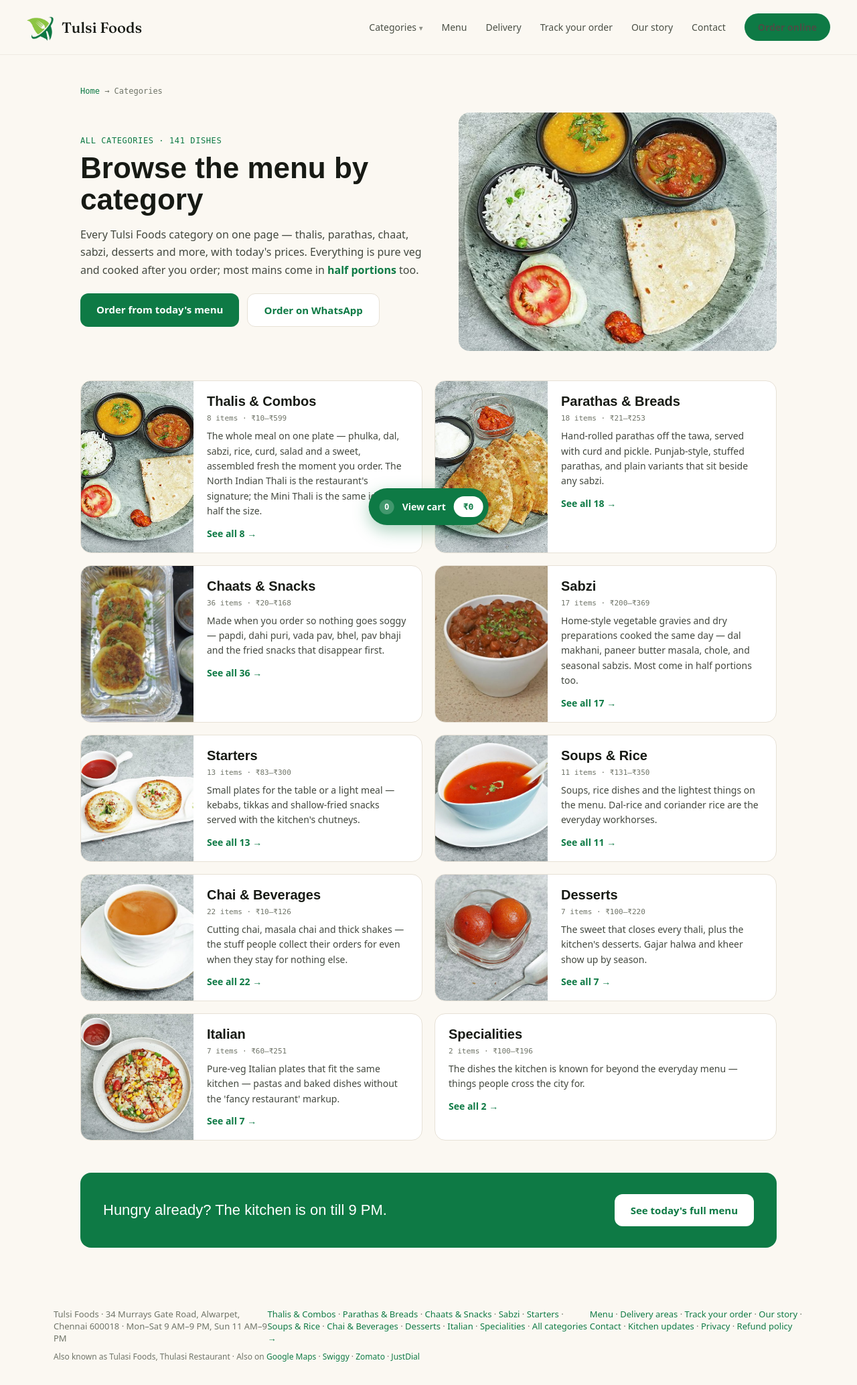
After one commit to rahullath/tulsi-foods, a FastAPI app: page /category in a window 1280 px wide. The commit adds this page. Shown: the whole page at 67% size. Run offline with FastAPI, Linux system fonts and the light colour scheme; data comes from the database, SQL or seed files in the repository.

Commit message:
new /category index page: h1 + 10 h2 cards (photo, blurb, count, price range), hero image, dual CTA, ItemList+BreadcrumbList JSON-LD, menu-driven sitemap lastmod, llms.txt entry, inbound via nav dropdown + landing + shared footer

```diff
--- a/app/main.py
+++ b/app/main.py
@@ -565,6 +565,7 @@ def llms_txt():
     ]
     for cat in all_categories():
         lines.append(f"- {cat['name']} ({cat['count']} items): {SITE_URL}/category/{cat['slug']}")
+    lines.append(f"- [All categories]({SITE_URL}/category): the full category index in one page")
     lines += [
         "",
         "## Popular dishes",
@@ -593,6 +594,7 @@ SITEMAP_TEMPLATES = {
     "/track": "track-landing.html",
     "/404": "404.html",
     "/updates": "updates.html",
+    "/category": "categories.html",
 }
 
 
@@ -600,6 +602,7 @@ SITEMAP_TEMPLATES = {
 # template and its data file, so new entries bump the date without a deploy.
 SITEMAP_DATA_FILES = {
     "/updates": UPDATES_FILE,
+    "/category": Path("data/menu.json"),
 }
 
 
@@ -949,6 +952,45 @@ def admin_conversation_human(wa_id: str, body: HumanIn,
     return {"wa_id": wa_id, "human": body.human, "ok": True}
 
 
+@app.get("/category", response_class=HTMLResponse)
+def category_index(request: Request):
+    """Index of all food categories — the parent page the 10 category pages
+    hang off, with a card (photo, blurb, count, price range) per category."""
+    photos = dish_photo_ids()
+    groups = []
+    for cat in all_categories():
+        items = [m for m in menu.load_menu()
+                 if m["group"] == cat["name"] and not m["id"].endswith(menu.HALF_SUFFIX)]
+        items.sort(key=lambda m: (not m.get("popular"), m["name"]))
+        prices = [float(m["price"]) for m in items if isinstance(m.get("price"), (int, float))]
+        photo = next((m["id"] for m in items if m["id"] in photos), None)
+        groups.append({"name": cat["name"], "slug": cat["slug"], "count": len(items),
+                       "blurb": CATEGORY_BLURBS.get(cat["name"]) or "",
+                       "photo": photo,
+                       "low": min(prices) if prices else None,
+                       "high": max(prices) if prices else None})
+    index_url = f"{SITE_URL}/category"
+    return templates.TemplateResponse(
+        request,
+        "categories.html",
+        {"groups": groups, "categories": all_categories(),
+         "total_items": sum(g["count"] for g in groups), "index_url": index_url,
+         "index_json_ld": [
+             {"@context": "https://schema.org", "@type": "ItemList",
+              "name": "Tulsi Foods menu categories", "url": index_url,
+              "numberOfItems": len(groups),
+              "itemListElement": [
+                  {"@type": "ListItem", "position": i + 1,
+                   "name": g["name"], "url": f"{SITE_URL}/category/{g['slug']}"}
+                  for i, g in enumerate(groups)]},
+             {"@context": "https://schema.org", "@type": "BreadcrumbList",
+              "itemListElement": [
+                  {"@type": "ListItem", "position": 1, "name": "Home", "item": SITE_URL},
+                  {"@type": "ListItem", "position": 2, "name": "Categories", "item": index_url}]},
+         ]},
+    )
+
+
 @app.get("/category/{slug}", response_class=HTMLResponse)
 def category_page(request: Request, slug: str):
     """One SEO page per food category, listing every item in it, all linked
--- a/app/templates/_footer.html
+++ b/app/templates/_footer.html
@@ -8,7 +8,7 @@
   <div class="footer-main">
     <span>Tulsi Foods · 34 Murrays Gate Road, Alwarpet, Chennai 600018 · Mon–Sat 9 AM–9 PM, Sun 11 AM–9 PM</span>
     {% if categories %}
-    <span>{% for c in categories %}<a href="/category/{{ c.slug }}">{{ c.name }}</a>{% if not loop.last %} · {% endif %}{% endfor %}</span>
+    <span>{% for c in categories %}<a href="/category/{{ c.slug }}">{{ c.name }}</a>{% if not loop.last %} · {% endif %}{% endfor %} · <a href="/category">All categories &rarr;</a></span>
     {% endif %}
     <span><a href="/menu">Menu</a> · <a href="/delivery">Delivery areas</a> · <a href="/track">Track your order</a> · <a href="/about">Our story</a> · <a href="/about#contact">Contact</a> · <a href="/updates">Kitchen updates</a> · <a href="/privacy-policy">Privacy</a> · <a href="/refund-cancellation-policy">Refund policy</a></span>
   </div>
--- a/app/templates/_nav.html
+++ b/app/templates/_nav.html
@@ -12,7 +12,7 @@
   <div class="nav-links">
     {% if categories %}
     <span class="nav-drop">
-      <a href="/menu" aria-haspopup="true">Categories <small style="opacity:.6">▾</small></a>
+      <a href="/category" aria-haspopup="true">Categories <small style="opacity:.6">▾</small></a>
       <div class="nav-drop-menu" role="menu">
         {% for c in categories %}<a href="/category/{{ c.slug }}" role="menuitem">{{ c.name }}</a>{% endfor %}
         <a href="/menu" class="nav-drop-all">View full menu &rarr;</a>
@@ -34,7 +34,7 @@
     <a href="/about">Our story</a>
     <a href="/about#contact">Contact</a>
     {% if categories %}
-    <div class="nav-panel-cats-label">Categories</div>
+    <div class="nav-panel-cats-label"><a href="/category" style="color:inherit;text-decoration:none;">Categories — browse all &rarr;</a></div>
     {% for c in categories %}<a href="/category/{{ c.slug }}" class="nav-panel-cat">{{ c.name }}</a>{% endfor %}
     {% endif %}
     <a href="/menu" class="nav-cta nav-panel-cta">Order online</a>
--- /dev/null
+++ b/app/templates/categories.html
@@ -0,0 +1,93 @@
+{% extends "base.html" %}
+{% block meta %}
+<meta name="description" content="Browse every Tulsi Foods category — thalis, parathas, chaat, sabzi, desserts and more, with today's Mylapore prices. Pure veg, cooked to order.">
+<title>Menu Categories | Tulsi Foods, Mylapore</title>
+{% for schema in index_json_ld %}
+<script type="application/ld+json">{{ schema | tojson }}</script>
+{% endfor %}
+{% endblock %}
+{% block canonical %}<link rel="canonical" href="https://tulsifoods.app/category">{% endblock %}
+{% block styles %}{% endblock %}
+{% block body %}
+<style>
+:root { --g: #0E7A45; --sf: #E08A1E; --bg: #FBF8F2; --card: #fff; --border: #E7E1D6; --ink: #171A14; --sub: #6F7468; --line2: #EFEBE3; }
+* { box-sizing: border-box; margin: 0; }
+body { font-family: 'IBM Plex Sans', system-ui, sans-serif; background: var(--bg); color: var(--ink); }
+
+.page { max-width: 1120px; margin: 0 auto; padding: 48px 40px 64px; }
+.crumb { font: 500 12px/1 'IBM Plex Mono', monospace; color: var(--sub); }
+.crumb a { color: var(--g); text-decoration: none; }
+.crumb a:hover { text-decoration: underline; }
+
+.hero { display: grid; grid-template-columns: 1.05fr .95fr; gap: 40px; align-items: center; margin-top: 26px; }
+.page-tag { font: 500 12px/1 'IBM Plex Mono', monospace; color: var(--g); letter-spacing: .05em; text-transform: uppercase; }
+.page h1 { font-family: 'Bricolage Grotesque', sans-serif; font-size: clamp(32px, 4vw, 44px); margin: 12px 0 0; line-height: 1.05; }
+.page-sub { margin: 16px 0 0; font-size: 16px; line-height: 1.65; color: #43483F; max-width: 560px; }
+.page-sub a { color: var(--g); font-weight: 600; text-decoration: none; }
+.hero-photo { border-radius: 16px; overflow: hidden; aspect-ratio: 4 / 3; background: #F0F3E8; }
+.hero-photo img { width: 100%; height: 100%; object-fit: cover; display: block; }
+.hero-cta { margin-top: 22px; display: flex; gap: 12px; flex-wrap: wrap; }
+.hero-cta a { border-radius: 12px; padding: 14px 24px; font-size: 15px; font-weight: 600; text-decoration: none; white-space: nowrap; }
+.hero-cta .primary { background: var(--g); color: #fff; }
+.hero-cta .ghost { background: var(--card); color: var(--g); border: 1px solid var(--border); }
+
+.groups { margin-top: 44px; display: grid; grid-template-columns: 1fr 1fr; gap: 18px; }
+.g-card { background: var(--card); border: 1px solid var(--border); border-radius: 16px; overflow: hidden; text-decoration: none; color: inherit; display: flex; gap: 0; transition: transform .15s ease, box-shadow .15s ease; }
+.g-card:hover { transform: translateY(-2px); box-shadow: 0 10px 24px rgba(20, 30, 15, .08); }
+.g-photo { width: 168px; flex: 0 0 auto; background: #F0F3E8; min-height: 132px; }
+.g-photo img { width: 100%; height: 100%; object-fit: cover; display: block; }
+.g-body { padding: 18px 20px; }
+.g-body h2 { font-family: 'Bricolage Grotesque', sans-serif; font-size: 20px; margin: 0; line-height: 1.2; }
+.g-meta { margin-top: 8px; font: 500 11px/1 'IBM Plex Mono', monospace; color: var(--sub); }
+.g-blurb { margin-top: 10px; font-size: 14px; line-height: 1.6; color: #43483F; }
+.g-link { display: inline-block; margin-top: 12px; font-size: 14px; font-weight: 600; color: var(--g); }
+
+.page-cta { margin-top: 48px; background: var(--g); color: #fff; border-radius: 16px; padding: 32px 34px; display: flex; justify-content: space-between; align-items: center; gap: 24px; flex-wrap: wrap; }
+.page-cta-text { font-family: 'Bricolage Grotesque', sans-serif; font-size: 22px; }
+.page-cta a { background: #fff; color: var(--g); border-radius: 12px; padding: 14px 24px; font-size: 15px; font-weight: 600; text-decoration: none; white-space: nowrap; }
+
+@media (max-width: 768px) {
+  .page { padding: 32px 18px 48px; }
+  .hero { grid-template-columns: 1fr; gap: 24px; }
+  .groups { grid-template-columns: 1fr; gap: 12px; }
+  .g-photo { width: 120px; min-height: 110px; }
+  .page-cta { flex-direction: column; text-align: center; }
+}
+</style>
+
+<div class="page">
+  <div class="crumb"><a href="/">Home</a> &rarr; Categories</div>
+
+  <div class="hero">
+    <div>
+      <div class="page-tag">All categories · {{ total_items }} dishes</div>
+      <h1>Browse the menu by category</h1>
+      <p class="page-sub">Every Tulsi Foods category on one page — thalis, parathas, chaat, sabzi, desserts and more, with today's prices. Everything is pure veg and cooked after you order; most mains come in <a href="/menu">half portions</a> too.</p>
+      <div class="hero-cta">
+        <a class="primary" href="/menu">Order from today's menu</a>
+        <a class="ghost" href="https://wa.me/919940062840?text=Hi%2C%20I%20want%20to%20place%20an%20order." target="_blank" rel="noopener">Order on WhatsApp</a>
+      </div>
+    </div>
+    <div class="hero-photo"><img src="/static/img/dishes/mini-thali.jpg" alt="Tulsi Foods mini thali — dal, sabzi, phulka, rice and curd" loading="eager" fetchpriority="high"></div>
+  </div>
+
+  <div class="groups">
+    {% for g in groups %}
+    <a class="g-card" href="/category/{{ g.slug }}">
+      {% if g.photo %}<div class="g-photo"><img src="/static/img/dishes/{{ g.photo }}.jpg" alt="{{ g.name }} at Tulsi Foods, Mylapore" loading="lazy"></div>{% endif %}
+      <div class="g-body">
+        <h2>{{ g.name }}</h2>
+        <div class="g-meta">{{ g.count }} item{{ '' if g.count == 1 else 's' }}{% if g.low %} · ₹{{ g.low|int }}{% if g.high and g.high != g.low %}–₹{{ g.high|int }}{% endif %}{% endif %}</div>
+        {% if g.blurb %}<p class="g-blurb">{{ g.blurb }}</p>{% endif %}
+        <span class="g-link">See all {{ g.count }} &rarr;</span>
+      </div>
+    </a>
+    {% endfor %}
+  </div>
+
+  <div class="page-cta">
+    <div class="page-cta-text">Hungry already? The kitchen is on till 9 PM.</div>
+    <a href="/menu">See today's full menu</a>
+  </div>
+</div>
+{% endblock %}
--- a/app/templates/landing.html
+++ b/app/templates/landing.html
@@ -206,7 +206,7 @@ section[id] { scroll-margin-top: 76px; }
 <section class="what" id="categories" style="padding-bottom: 8px;">
   <div class="section-tag">Browse</div>
   <h2 style="font-family:'Bricolage Grotesque',sans-serif;font-size:clamp(24px,3vw,32px);margin-top:8px;margin-bottom:6px;">What are you craving?</h2>
-  <p class="what-answer" style="margin-top:4px;">Each category is a full page, so you can see everything we make in it — thalis, parathas, chaat, sabzi, desserts and more — with today's prices.</p>
+  <p class="what-answer" style="margin-top:4px;">Each category is a full page, so you can see everything we make in it — thalis, parathas, chaat, sabzi, desserts and more — with today's prices. <a class="story-link" href="/category">Browse all categories &rarr;</a></p>
   <div class="stove-grid" style="margin-top:22px;">
     {% for c in categories %}
     <a class="stove-card reveal" href="/category/{{ c.slug }}">
```
Also changed, not shown: docs/SEO_PLAYBOOK.md (+2 -1 lines).
